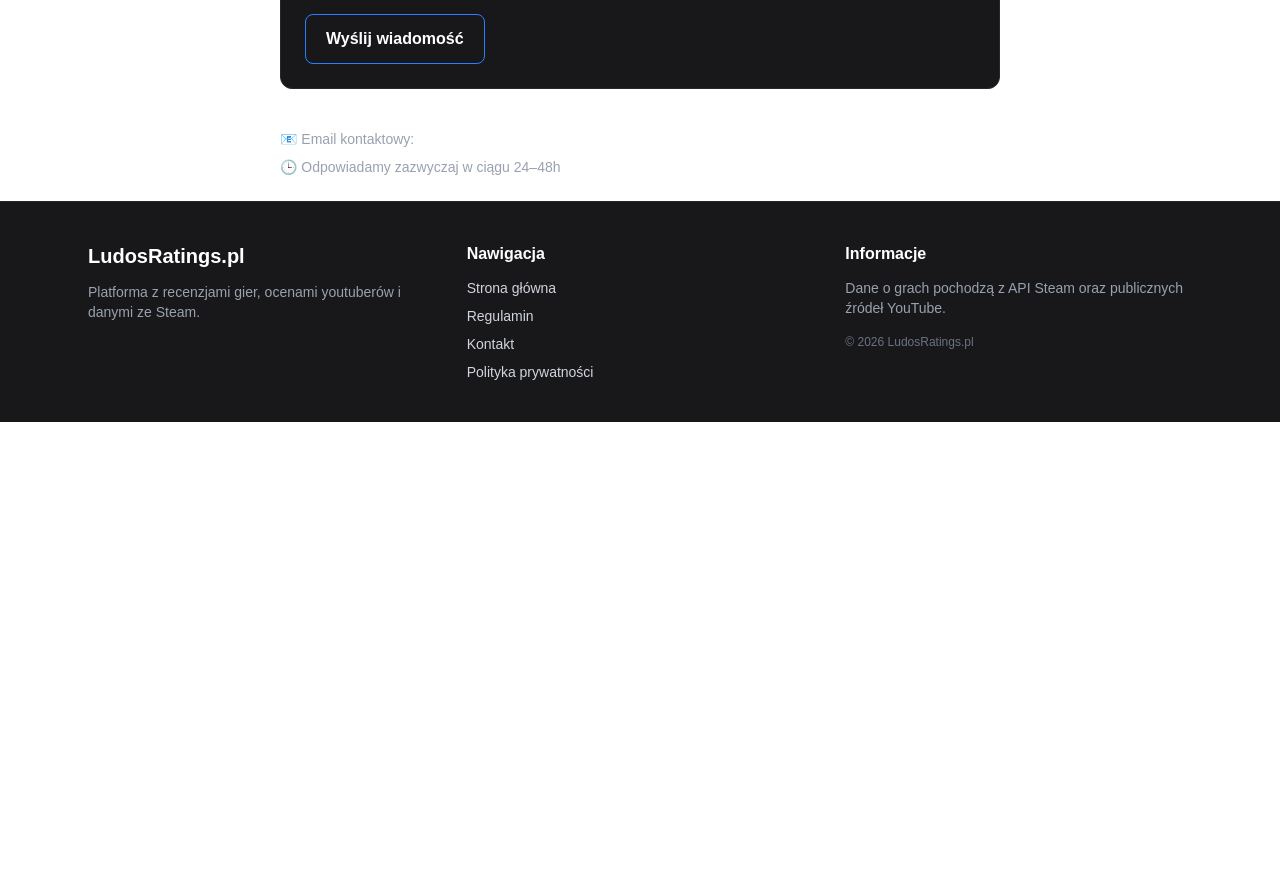
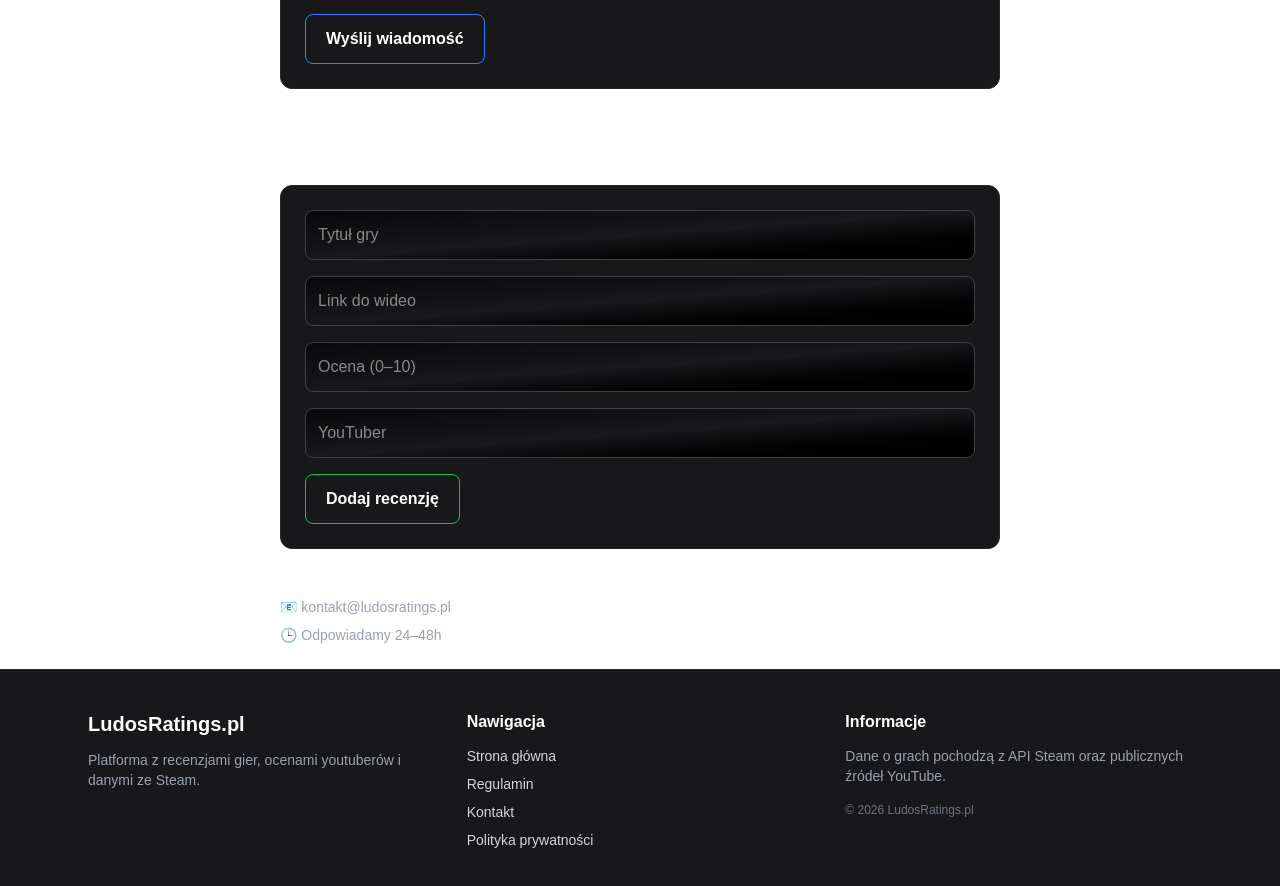
Before and after one commit to kosma007/recenzje, a Next.js app: page /kontakt in a window 1280 px wide. Shown: the part 500-1386 px from the top of the page. Before the commit the page ends 922 px from the top, so only its background shows below. Built offline with nearby package versions, Linux system fonts and the light colour scheme.

Commit message:
kontakt2

```diff
--- a/app/kontakt/page.tsx
+++ b/app/kontakt/page.tsx
@@ -9,10 +9,26 @@ export default function KontaktPage() {
     message: "",
   });
 
+  const [reviewForm, setReviewForm] = useState({
+    gameTitle: "",
+   videoLink: "",
+      score: "",
+      youtuber: "",
+  });
+
   const [sent, setSent] = useState(false);
+  const [reviewSent, setReviewSent] = useState(false);
 
-  const handleChange = (e: React.ChangeEvent<HTMLInputElement | HTMLTextAreaElement>) => {
+  const handleChange = (
+    e: React.ChangeEvent<HTMLInputElement | HTMLTextAreaElement>
+  ) => {
     setForm({ ...form, [e.target.name]: e.target.value });
+  };
+
+  const handleReviewChange = (
+    e: React.ChangeEvent<HTMLInputElement | HTMLTextAreaElement>
+  ) => {
+    setReviewForm({ ...reviewForm, [e.target.name]: e.target.value });
   };
 
   const handleSubmit = async (e: React.FormEvent) => {
@@ -31,12 +47,42 @@ export default function KontaktPage() {
       setForm({ name: "", email: "", message: "" });
     }
   };
+
+ const handleReviewSubmit = async (e: React.FormEvent) => {
+  e.preventDefault();
+
+  const payload = {
+    name: "REVIEW",
+    email: "review@system.local",
+    message: `${reviewForm.gameTitle} + ${reviewForm.videoLink} + ${reviewForm.score} + ${reviewForm.youtuber}`,
+  };
+
+  const res = await fetch("/api/contact", {
+    method: "POST",
+    headers: {
+      "Content-Type": "application/json",
+    },
+    body: JSON.stringify(payload),
+  });
+
+  if (res.ok) {
+    setReviewSent(true);
+
+    setReviewForm({
+      gameTitle: "",
+      videoLink: "",
+      score: "",
+      youtuber: "",
+    });
+  }
+};
+
   return (
-    <div className="max-w-3xl mx-auto p-6 text-white">
+    <div className="max-w-3xl mx-auto p-6 text-white space-y-12">
 
-      <h1 className="text-3xl font-bold mb-2">
-        Kontakt
-      </h1>
+      {/* 📨 KONTAKT */}
+      <div>
+        <h1 className="text-3xl font-bold mb-2">Kontakt</h1>
 
         <p className="text-gray-400 mb-8">
           Masz sugestię, błąd albo chcesz dodać grę? Napisz do nas.
@@ -46,7 +92,6 @@ export default function KontaktPage() {
           onSubmit={handleSubmit}
           className="bg-[#18181B] border border-zinc-800 rounded-xl p-6 space-y-4"
         >
-
           <input
             type="text"
             name="name"
@@ -89,16 +134,83 @@ export default function KontaktPage() {
               Wiadomość wysłana
             </p>
           )}
+        </form>
+      </div>
 
+      {/* 🎮 DODAJ RECENZJĘ */}
+      <div>
+        <h2 className="text-2xl font-bold mb-4">
+          Dodaj recenzję gry
+        </h2>
+
+        <form
+          onSubmit={handleReviewSubmit}
+          className="bg-[#18181B] border border-zinc-800 rounded-xl p-6 space-y-4"
+        >
+          <input
+            type="text"
+            name="gameTitle"
+            placeholder="Tytuł gry"
+            value={reviewForm.gameTitle}
+            onChange={handleReviewChange}
+            className="w-full p-3 bg-gradient-to-br from-zinc-950 via-zinc-900 to-black border border-zinc-700 rounded-lg outline-none"
+            required
+          />
+
+          <input
+            type="text"
+            name="videoLink"
+            placeholder="Link do wideo"
+            value={reviewForm.videoLink}
+            onChange={handleReviewChange}
+            className="w-full p-3 bg-gradient-to-br from-zinc-950 via-zinc-900 to-black border border-zinc-700 rounded-lg outline-none"
+            required
+          />
+
+          <input
+            type="number"
+            name="score"
+            placeholder="Ocena (0–10)"
+            value={reviewForm.score}
+            onChange={handleReviewChange}
+            min={0}
+            max={10}
+            className="w-full p-3 bg-gradient-to-br from-zinc-950 via-zinc-900 to-black border border-zinc-700 rounded-lg outline-none"
+            required
+          />
+
+          <input
+            type="text"
+            name="youtuber"
+            placeholder="YouTuber"
+            value={reviewForm.youtuber}
+            onChange={handleReviewChange}
+            className="w-full p-3 bg-gradient-to-br from-zinc-950 via-zinc-900 to-black border border-zinc-700 rounded-lg outline-none"
+            required
+          />
+
+          <button
+            type="submit"
+            className="px-5 py-3 border border-green-500 hover:bg-green-700 rounded-lg font-semibold transition"
+          >
+            Dodaj recenzję
+          </button>
+
+          {reviewSent && (
+            <p className="text-green-400 mt-3">
+              Recenzja dodana
+            </p>
+          )}
         </form>
+      </div>
 
       {/* INFO */}
-      <div className="mt-10 text-gray-400 text-sm">
+      <div className="text-gray-400 text-sm">
         <p>
-          📧 Email kontaktowy: <span className="text-white">kontakt@ludosratings.pl</span>
+          📧 kontakt@ludosratings.pl
         </p>
         <p className="mt-2">
-          🕒 Odpowiadamy zazwyczaj w ciągu 24–48h
+          🕒 Odpowiadamy 24–48h
         </p>
       </div>
 
```
Lines whose indentation alone changed are shown as unchanged.
